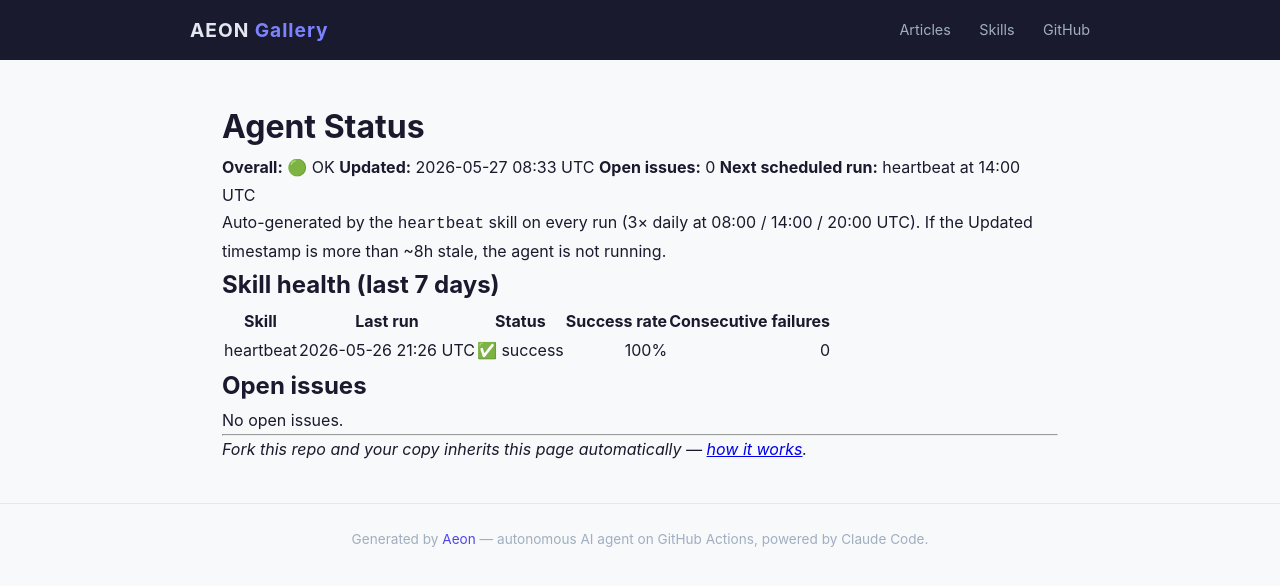
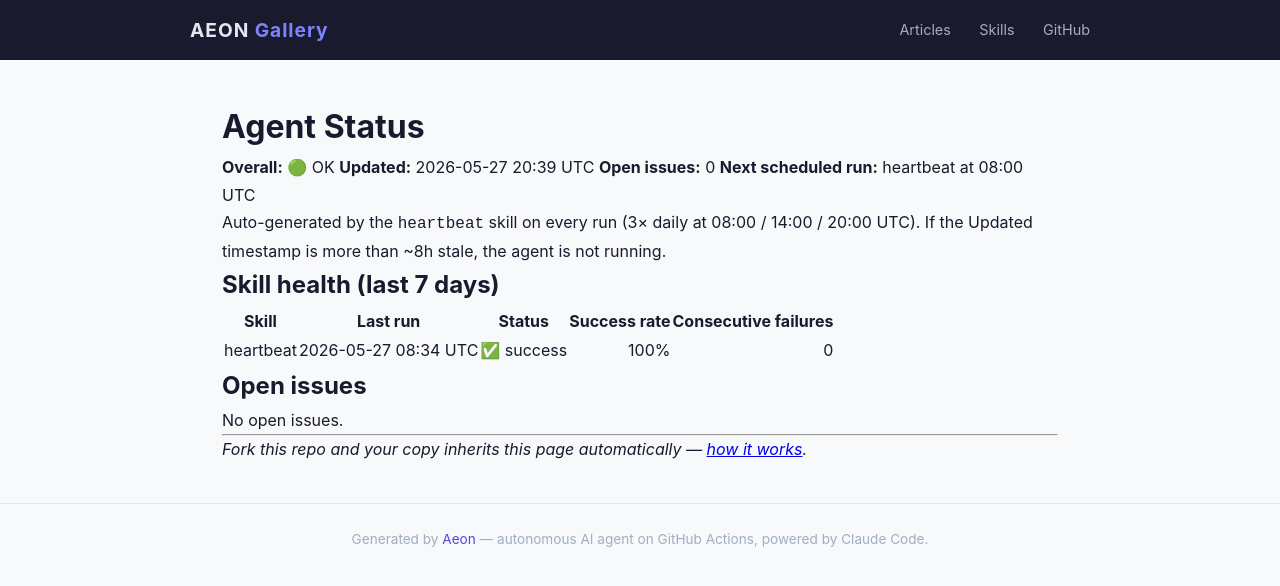
Before and after one commit to amaz98/maz-aeon, a Jekyll site: the page built from docs/status.md, in a window 1280 px wide. Shown: the top 586 px of the page. Built offline with Jekyll 4.4.1, drawn with Linux system fonts in a browser that asks for light colours.

Commit message:
chore(heartbeat): auto-commit 2026-05-27

```diff
--- a/docs/status.md
+++ b/docs/status.md
@@ -7,9 +7,9 @@
 # Agent Status
 
 **Overall:** 🟢 OK
-**Updated:** 2026-05-27 08:33 UTC
+**Updated:** 2026-05-27 20:39 UTC
 **Open issues:** 0
-**Next scheduled run:** heartbeat at 14:00 UTC
+**Next scheduled run:** heartbeat at 08:00 UTC
 
 Auto-generated by the `heartbeat` skill on every run (3× daily at 08:00 / 14:00 / 20:00 UTC). If the Updated timestamp is more than ~8h stale, the agent is not running.
 
@@ -17,7 +17,7 @@
 
 | Skill | Last run | Status | Success rate | Consecutive failures |
 |-------|----------|--------|-------------:|---------------------:|
-| heartbeat | 2026-05-26 21:26 UTC | ✅ success | 100% | 0 |
+| heartbeat | 2026-05-27 08:34 UTC | ✅ success | 100% | 0 |
 
 ## Open issues
 
--- a/memory/token-usage.csv
+++ b/memory/token-usage.csv
@@ -17,3 +17,4 @@
 2026-05-26,heartbeat,claude-opus-4-7,486,3798,285021,30346
 2026-05-26,heartbeat,claude-opus-4-7,18,4525,528110,30886
 2026-05-27,heartbeat,claude-opus-4-7,20,3388,624902,30534
+2026-05-27,heartbeat,claude-opus-4-7,21,5551,648472,32302
```
Also changed, not shown: memory/logs/2026-05-27.md (+8 -0 lines), .outputs/heartbeat.md.
